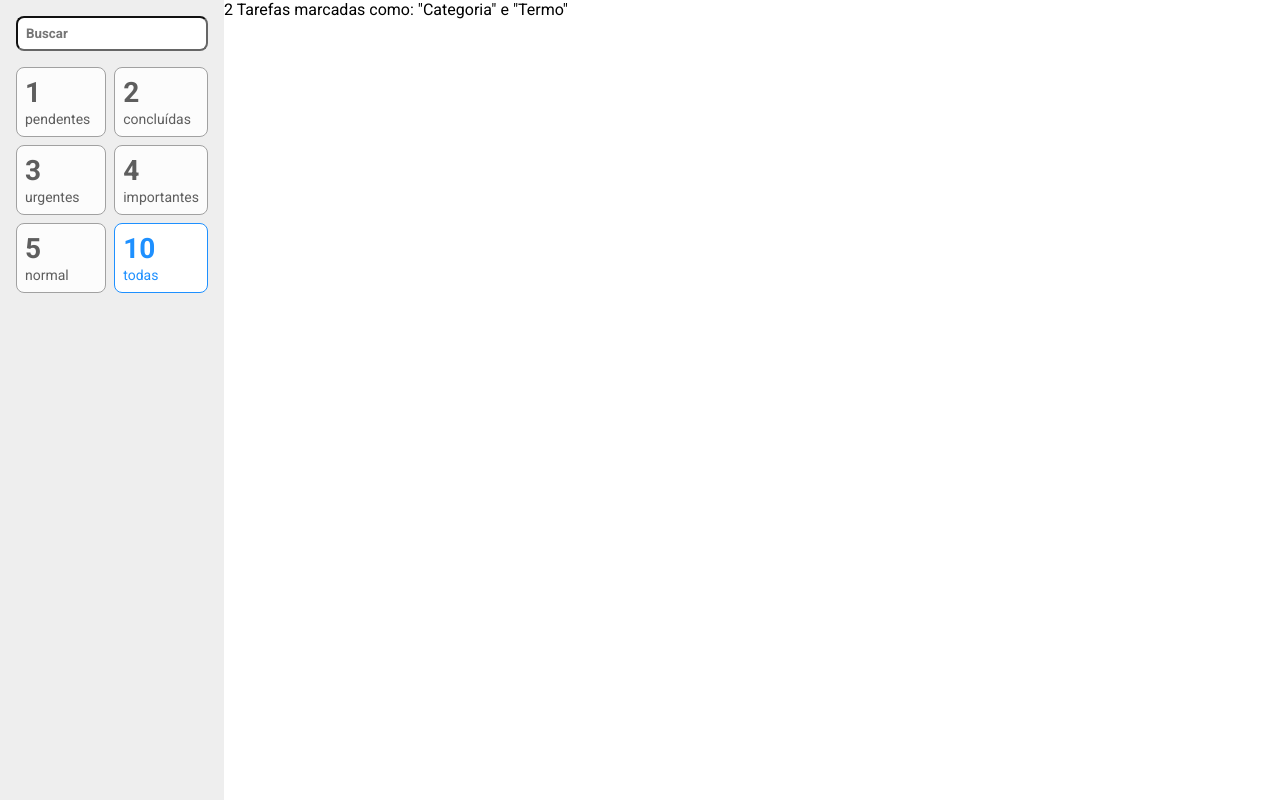
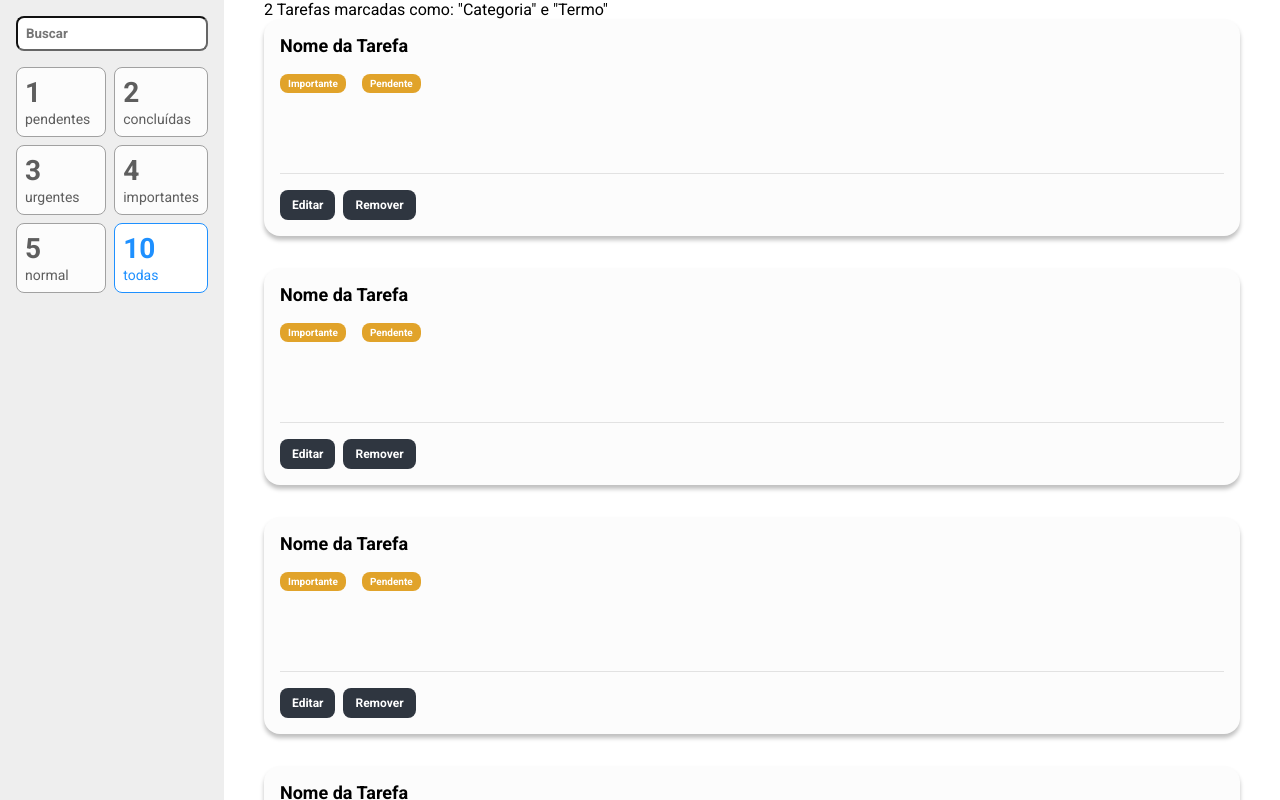
Before and after one commit to ystanz/project_todo-list, a React (Vite) app: page / in a window 1280 px wide. Built offline with nearby package versions, Linux system fonts and the light colour scheme.

Commit message:
style: apply styles and update settings

```diff
--- a/index.html
+++ b/index.html
@@ -6,8 +6,7 @@
     <meta name="viewport" content="width=device-width, initial-scale=1.0" />
     <link rel="preconnect" href="https://fonts.googleapis.com">
     <link rel="preconnect" href="https://fonts.gstatic.com" crossorigin>
-    <link href="https://fonts.googleapis.com/css2?family=Roboto:ital,wght@0,100..900;1,100..900&display=swap" rel="stylesheet">
-    <title>Minhas Tarefas</title>
+    <link href="https://fonts.googleapis.com/css2?family=Roboto+Mono:ital,wght@0,100..700;1,100..700&family=Roboto:ital,wght@0,100..900;1,100..900&display=swap" rel="stylesheet">    <title>Minhas Tarefas</title>
   </head>
   <body>
     <div id="root"></div>
--- a/src/containers/TasksList/index.tsx
+++ b/src/containers/TasksList/index.tsx
@@ -1,7 +1,27 @@
+import Task from '../../components/Task'
+import { Container } from './styles'
+
 const TasksList = () => (
-  <main>
+  <Container>
     <p>2 Tarefas marcadas como: &quot;Categoria&quot; e &quot;Termo&quot;</p>
-  </main>
+    <ul>
+      <li>
+        <Task />
+      </li>
+      <li>
+        <Task />
+      </li>
+      <li>
+        <Task />
+      </li>
+      <li>
+        <Task />
+      </li>
+      <li>
+        <Task />
+      </li>
+    </ul>
+  </Container>
 )
 
 export default TasksList
--- /dev/null
+++ b/src/containers/TasksList/styles.ts
@@ -0,0 +1,7 @@
+import styled from 'styled-components'
+
+export const Container = styled.main`
+  padding: 0 40px;
+  height: 100vh;
+  overflow-y: scroll; //
+`
--- a/src/styles/index.ts
+++ b/src/styles/index.ts
@@ -6,6 +6,7 @@ const GlobalStyle = createGlobalStyle`
     padding: 0;
     box-sizing: border-box;
     font-family: Roboto, 'sans-serif';
+    list-style: none;
   }
 `
 
```
